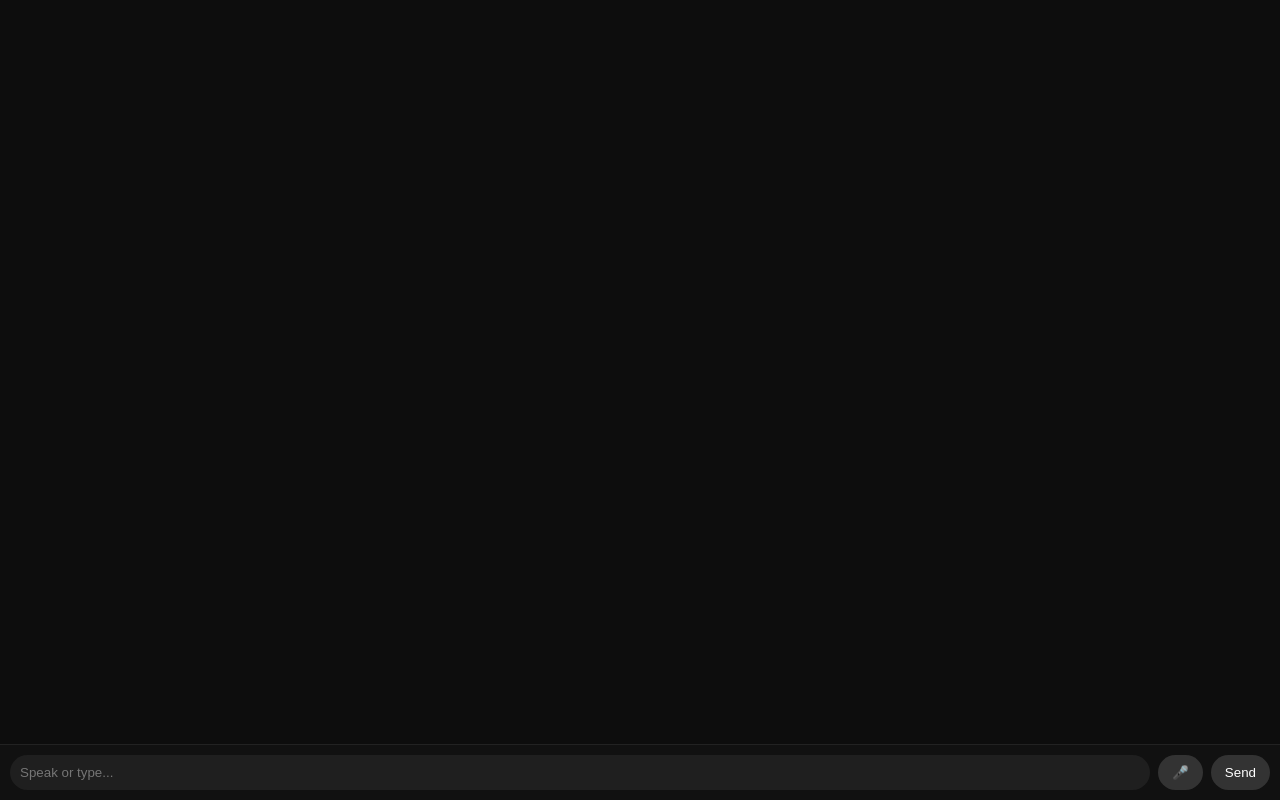
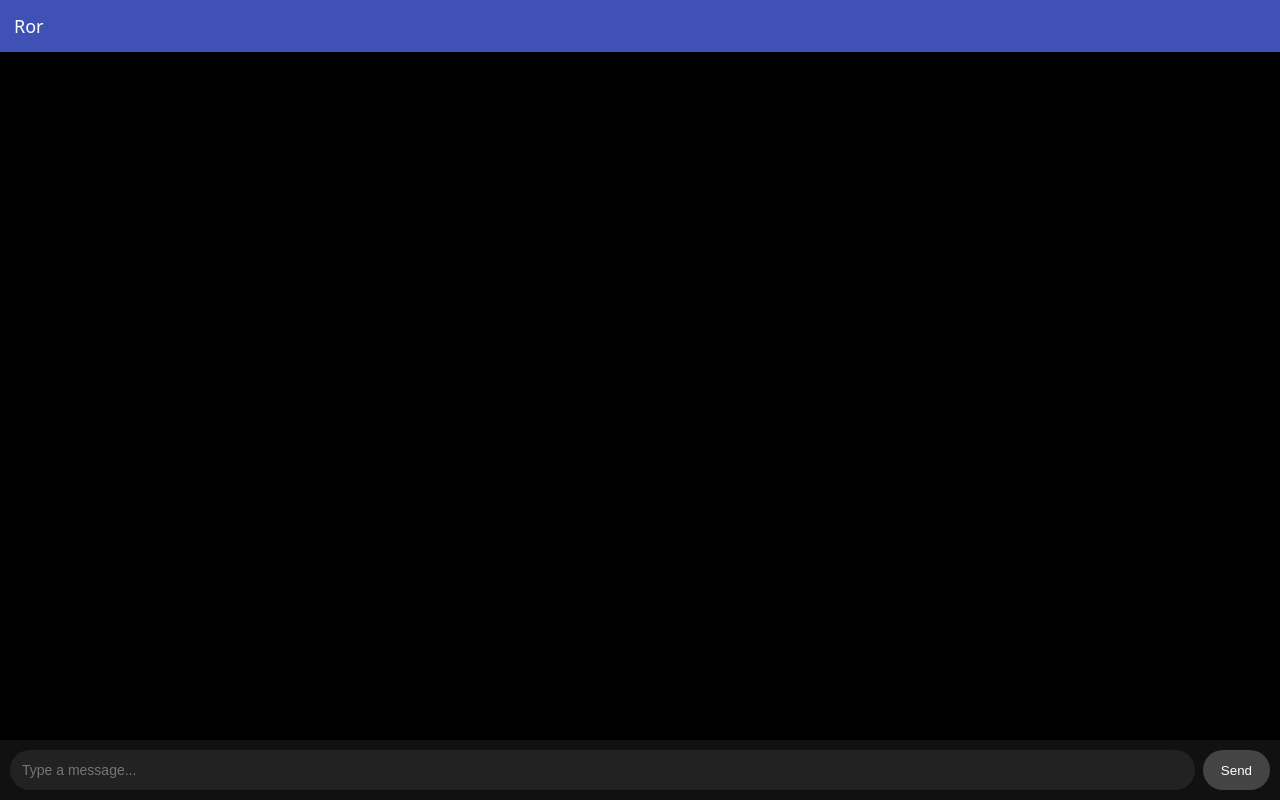
Before and after one commit to jenarishikesh87-cmd/ror_brain, a Flask app: page / in a window 1280 px wide. Run offline with Flask 3, Linux system fonts and the light colour scheme.

Commit message:
Update index.html

```diff
--- a/templates/index.html
+++ b/templates/index.html
@@ -1,156 +1,175 @@
 <!DOCTYPE html>
-<html>
+<html lang="en">
 <head>
+<meta charset="UTF-8">
+<meta name="viewport"
+content="width=device-width, initial-scale=1, maximum-scale=1, user-scalable=no, viewport-fit=cover">
+
 <title>ROR</title>
-    <meta name="viewport" content="width=device-width, initial-scale=1.0">
 
 <style>
-        body {
+* {
+  box-sizing: border-box;
+}
+
+html, body {
   margin: 0;
-            background: #0d0d0d;
-            font-family: Arial, sans-serif;
-            color: white;
+  padding: 0;
+  height: 100%;
+  background: #000;
+  font-family: system-ui, -apple-system, sans-serif;
+  overflow: hidden;
+}
+
+/* MAIN LAYOUT */
+.chat-container {
+  height: 100dvh;
   display: flex;
   flex-direction: column;
-            height: 100vh;
 }
 
-        #chat {
+/* HEADER */
+.header {
+  background: #3f51b5;
+  color: white;
+  padding: 14px;
+  font-size: 18px;
+}
+
+/* MESSAGES AREA */
+.messages {
   flex: 1;
   overflow-y: auto;
   padding: 15px;
   display: flex;
   flex-direction: column;
+  gap: 10px;
 }
 
+/* MESSAGE BUBBLES */
 .message {
   max-width: 75%;
-            padding: 10px 14px;
-            margin: 6px 0;
-            border-radius: 14px;
+  padding: 12px 15px;
+  border-radius: 18px;
   font-size: 14px;
+  line-height: 1.4;
 }
 
 .user {
   align-self: flex-end;
   background: #1f1f1f;
+  color: white;
+  border-bottom-right-radius: 4px;
 }
 
-        .ror {
+.bot {
   align-self: flex-start;
-            background: #262626;
+  background: #2a2a2a;
+  color: #ddd;
+  border-bottom-left-radius: 4px;
 }
 
-        .input-bar {
+/* INPUT AREA */
+.input-area {
   display: flex;
   padding: 10px;
   background: #111;
-            border-top: 1px solid #222;
+  gap: 8px;
 }
 
 input {
   flex: 1;
-            padding: 10px;
-            border-radius: 20px;
+  padding: 12px;
+  border-radius: 25px;
   border: none;
   outline: none;
-            background: #1f1f1f;
+  background: #222;
   color: white;
+  font-size: 14px;
 }
 
 button {
-            margin-left: 8px;
-            padding: 10px 14px;
-            border-radius: 20px;
+  padding: 12px 18px;
+  border-radius: 25px;
   border: none;
-            background: #333;
+  background: #444;
   color: white;
   cursor: pointer;
+}
+
+button:active {
+  background: #666;
 }
 </style>
 </head>
 
 <body>
 
-<div id="chat"></div>
+<div class="chat-container">
 
-<div class="input-bar">
-    <input type="text" id="message" placeholder="Speak or type...">
-    <button onclick="startVoice()">🎤</button>
+  <div class="header">Ror</div>
+
+  <div class="messages" id="messages"></div>
+
+  <div class="input-area">
+    <input type="text" id="userInput" placeholder="Type a message...">
     <button onclick="sendMessage()">Send</button>
   </div>
 
+</div>
+
 <script>
+const messages = document.getElementById("messages");
+const input = document.getElementById("userInput");
+
+function addMessage(text, sender) {
+  const div = document.createElement("div");
+  div.classList.add("message", sender);
+  div.innerText = text;
+  messages.appendChild(div);
+  scrollToBottom();
+}
+
+function scrollToBottom() {
+  setTimeout(() => {
+    messages.scrollTop = messages.scrollHeight;
+  }, 100);
+}
 
 async function sendMessage() {
-    const input = document.getElementById("message");
   const text = input.value.trim();
   if (!text) return;
 
   addMessage(text, "user");
   input.value = "";
 
+  try {
     const response = await fetch("/chat", {
       method: "POST",
-        headers: {"Content-Type": "application/json"},
-        body: JSON.stringify({message: text})
+      headers: {
+        "Content-Type": "application/json"
+      },
+      body: JSON.stringify({ message: text })
     });
 
     const data = await response.json();
-    addMessage(data.reply, "ror");
-    speak(data.reply);
+    addMessage(data.reply, "bot");
+
+  } catch (error) {
+    addMessage("Server error.", "bot");
+  }
 }
 
-function addMessage(text, sender) {
-    const chat = document.getElementById("chat");
-    const msg = document.createElement("div");
-    msg.className = "message " + sender;
-    msg.innerText = text;
-    chat.appendChild(msg);
-    chat.scrollTop = chat.scrollHeight;
+/* ENTER TO SEND */
+input.addEventListener("keypress", function(e) {
+  if (e.key === "Enter") {
+    sendMessage();
   }
-
-function startVoice() {
-
-    if (!('webkitSpeechRecognition' in window)) {
-        alert("Voice not supported");
-        return;
-    }
-
-    const recognition = new webkitSpeechRecognition();
-    recognition.lang = "en-IN";
-    recognition.continuous = false;
-    recognition.interimResults = false;
-
-    recognition.onresult = function(event) {
-        const transcript = event.results[0][0].transcript;
-        addMessage(transcript, "user");
-        sendMessageFromVoice(transcript);
-    };
-
-    recognition.start();
-}
-
-async function sendMessageFromVoice(text) {
-
-    const response = await fetch("/chat", {
-        method: "POST",
-        headers: {"Content-Type": "application/json"},
-        body: JSON.stringify({message: text})
 });
 
-    const data = await response.json();
-    addMessage(data.reply, "ror");
-    speak(data.reply);
-}
-
-function speak(text) {
-    const speech = new SpeechSynthesisUtterance(text);
-    speech.lang = "en-IN";
-    speech.rate = 0.95;
-    window.speechSynthesis.speak(speech);
-}
-
+/* Fix keyboard overlap in mobile */
+window.addEventListener("resize", scrollToBottom);
+input.addEventListener("focus", scrollToBottom);
 </script>
 
 </body>
```
Lines whose indentation alone changed are shown as unchanged.
